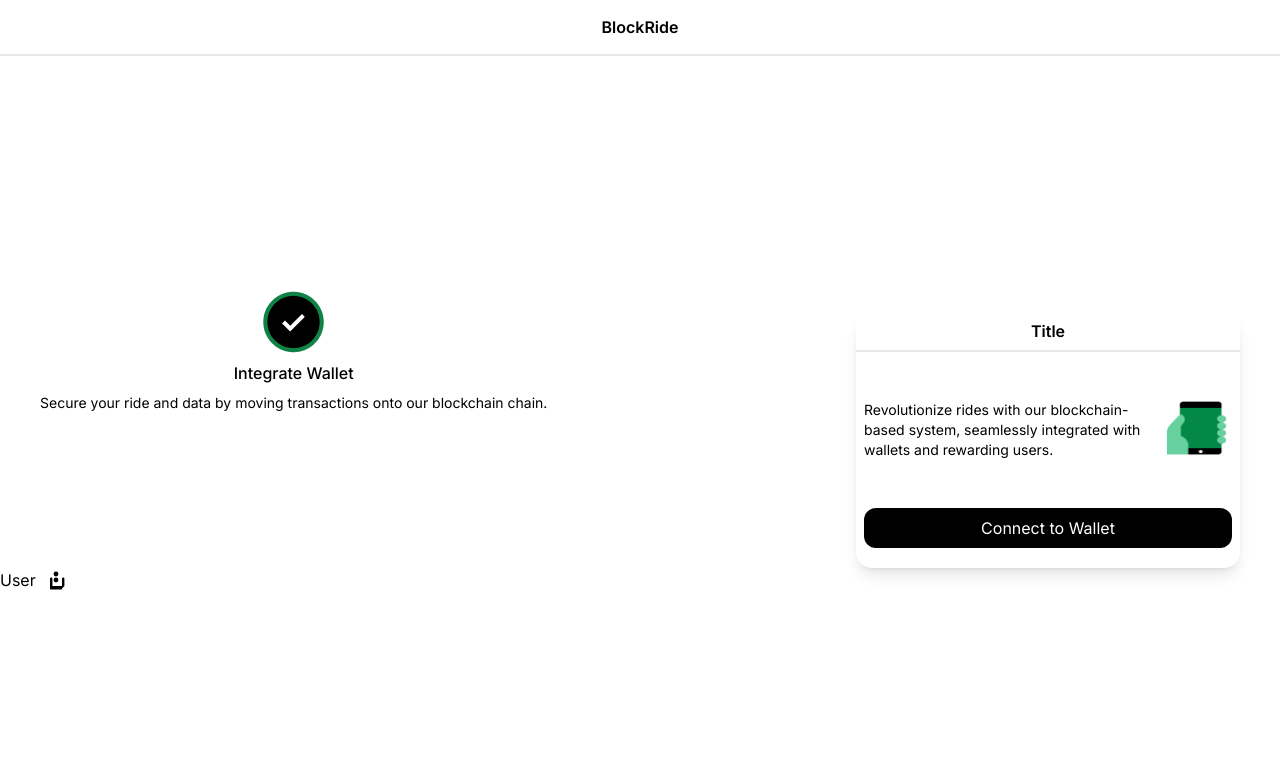
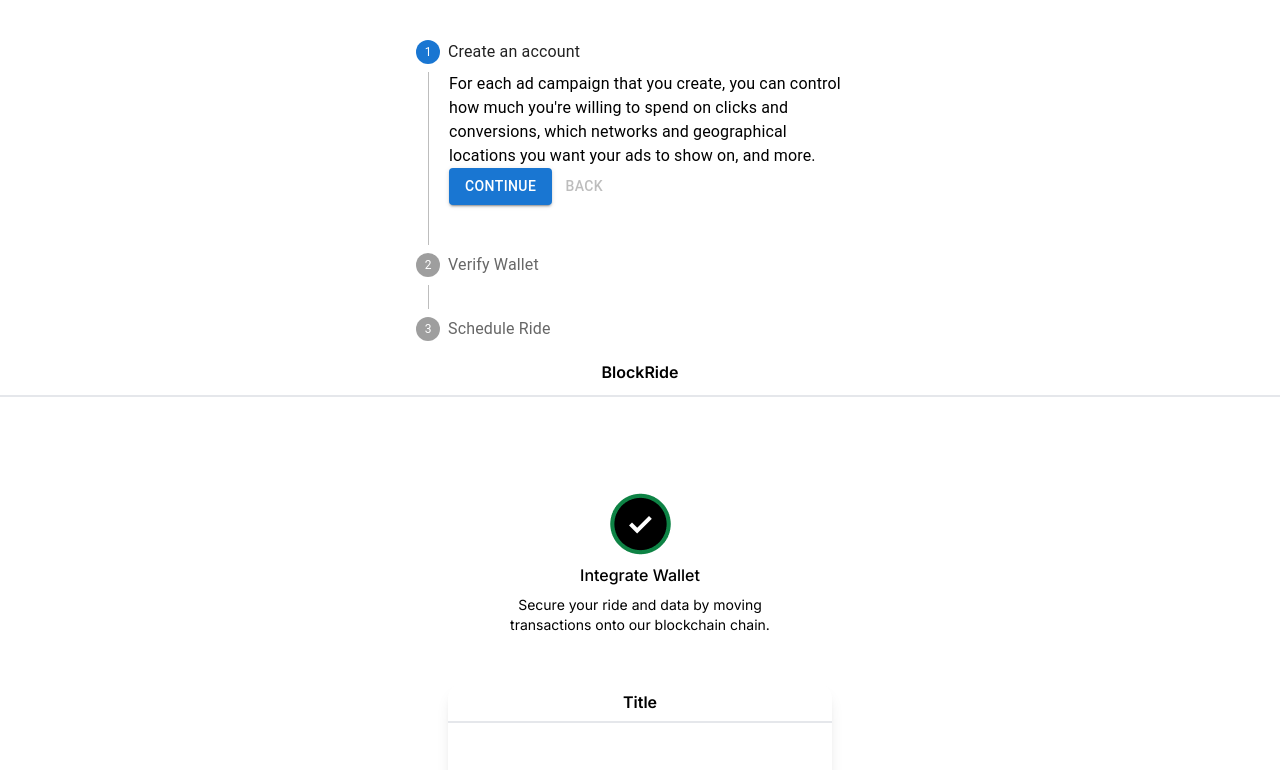
Before and after one commit to parshav92/BlockRide, a Next.js app in the folder trafficpages/trafficnremain/: page / in a window 1280 px wide. Shown: the top 770 px of the page. Built offline with nearby package versions, Linux system fonts and the light colour scheme.

Commit message:
Add Stepper component and update imports and paths in jsconfig.json

```diff
--- a/trafficpages/trafficnremain/jsconfig.json
+++ b/trafficpages/trafficnremain/jsconfig.json
@@ -1,7 +1,10 @@
 {
   "compilerOptions": {
+    "baseUrl": "src/",
     "paths": {
-      "@/*": ["./src/*"]
+      "@/*": ["./src/*"],
+      "@/styles/*": ["styles/*"],
+      "@/components/*": ["components/*"]
     }
   }
 }
--- a/trafficpages/trafficnremain/src/app/page.js
+++ b/trafficpages/trafficnremain/src/app/page.js
@@ -1,16 +1,18 @@
+import { Stepper } from "@mui/material";
 import IntWallet from "../components/IntWallet";
 import Traffictoast from "../components/Traffictoast";
 // import Image from "next/image";
 import ProfileDropdown from "@/components/ProfileDropdown";
+import VerticalLinearStepper from "../components/Stepper";
 
 export default function Home() {
   return (
     <>
       <div>
+        {/* <ProfileDropdown /> */}
         {/* <Traffictoast /> */}
-
+        <VerticalLinearStepper />
         <IntWallet />
-        <ProfileDropdown />
       </div>
     </>
   );
--- a/trafficpages/trafficnremain/src/components/IntWallet.jsx
+++ b/trafficpages/trafficnremain/src/components/IntWallet.jsx
@@ -1,30 +1,39 @@
-import React from 'react'
+import React from "react";
 
 const IntWallet = () => {
   return (
-   <div className='bg-white w-screen'>
-        <div className='w-screen h-14 bottom-1 font-semibold border-b-2 flex justify-center items-center'>
-            <div>BlockRide</div>
+    <div className="bg-white w-screen flex flex-col">
+      <div className="w-screen bottom-1 h-12 font-semibold border-b-2 flex justify-center items-center">
+        <div>BlockRide</div>
+      </div>
+      <div className="flex flex-col items-center px-10 p-24 gap-12 justify-center">
+        <div className="flex flex-col gap-2 md:justify-center items-center">
+          <div>
+            <img src="Group.png" alt="" />
+          </div>
+          <div className=" font-medium">Integrate Wallet</div>
+          <div className="text-sm w-72 text-center">
+            Secure your ride and data by moving transactions onto our blockchain
+            chain.
+          </div>
         </div>
-        <div className='flex md:flex-row flex-col px-10 mt-20 justify-between'>
-            <div className='flex flex-col gap-2 md:justify-center items-center'>
-                <div><img src="Group.png" alt="" /></div>
-                <div className=' font-medium'>Integrate Wallet</div>
-                <div className='text-sm'>Secure your ride and data by moving transactions onto our blockchain chain.</div>
+        <div className="md:w-96 h-64 shadow-lg rounded-2xl">
+          <div className="h-10 bottom-1 font-semibold border-b-2 flex justify-center items-center">
+            Title
+          </div>
+          <div className="flex p-2 mt-10 h-full">
+            <div className="text-base">
+              Revolutionize rides with our blockchain-based system, seamlessly
+              integrated with wallets and rewarding users.
             </div>
-            <div className='md:w-96 h-64 shadow-lg rounded-2xl mt-44'>
-                <div className='h-10 bottom-1 font-semibold border-b-2 flex justify-center items-center'>Title</div>
-                <div className='flex p-2 mt-10'>
-                    <div className='text-sm'>Revolutionize rides with our blockchain-based system, seamlessly integrated with wallets and rewarding users.</div>
-                    <div><img src="phone_info.png" className='w-44 h-14' alt="" /></div>
-                </div>
-                <div className='flex mt-10'>
-                    <button className='bg-black text-white w-full h-10 rounded-xl mx-2 mb-2'>Connect to Wallet</button>
-                </div>
+            <div>
+              <img src="phone_info.png" className="w-44 h-14" alt="" />
             </div>
+          </div>
         </div>
-   </div>
-  )
-}
+      </div>
+    </div>
+  );
+};
 
-export default IntWallet
+export default IntWallet;
--- /dev/null
+++ b/trafficpages/trafficnremain/src/components/Stepper.jsx
@@ -0,0 +1,96 @@
+"use client";
+import * as React from "react";
+import Box from "@mui/material/Box";
+import Stepper from "@mui/material/Stepper";
+import Step from "@mui/material/Step";
+import StepLabel from "@mui/material/StepLabel";
+import StepContent from "@mui/material/StepContent";
+import Button from "@mui/material/Button";
+import Paper from "@mui/material/Paper";
+import Typography from "@mui/material/Typography";
+
+const steps = [
+  {
+    label: "Create an account",
+    description: `For each ad campaign that you create, you can control how much you're willing to spend on clicks and conversions, which networks and geographical locations you want your ads to show on, and more.`,
+  },
+  {
+    label: "Verify Wallet",
+    description:
+      "To complete your registration, verify your wallet by providing necessary details and confirming your identity.",
+  },
+  {
+    label: "Schedule Ride",
+    description: `Schedule your ride by selecting the desired date and time. You can also specify any special requirements or preferences for your journey.`,
+  },
+];
+
+export default function VerticalLinearStepper() {
+  const [activeStep, setActiveStep] = React.useState(0);
+
+  const handleNext = () => {
+    setActiveStep((prevActiveStep) => prevActiveStep + 1);
+  };
+
+  const handleBack = () => {
+    setActiveStep((prevActiveStep) => prevActiveStep - 1);
+  };
+
+  const handleReset = () => {
+    setActiveStep(0);
+  };
+
+  return (
+    <Box className="max-w-md mx-auto mt-8">
+      <Stepper
+        activeStep={activeStep}
+        orientation="vertical"
+        sx={{
+          "& .MuiStepLabel-active, & .MuiStepIcon-active": {
+            color: "black",
+          },
+        }}
+      >
+        {steps.map((step, index) => (
+          <Step key={step.label}>
+            <StepLabel>
+              <Typography className="font-medium">{step.label}</Typography>
+            </StepLabel>
+            <StepContent>
+              <Typography>{step.description}</Typography>
+              <Box className="mb-4">
+                <div>
+                  <Button
+                    variant="contained"
+                    onClick={handleNext}
+                    className="mt-2 mr-2 bg-gray-800 text-white hover:bg-gray-700 focus:ring-gray-500 focus:ring-opacity-50"
+                  >
+                    {index === steps.length - 1 ? "Finish" : "Continue"}
+                  </Button>
+                  <Button
+                    disabled={index === 0}
+                    onClick={handleBack}
+                    className="mt-2 mr-2 text-gray-800 dark:text-gray-400 hover:text-gray-600 dark:hover:text-gray-300 focus:outline-none focus:ring-gray-500 focus:ring-opacity-50"
+                  >
+                    Back
+                  </Button>
+                </div>
+              </Box>
+            </StepContent>
+          </Step>
+        ))}
+      </Stepper>
+      {activeStep === steps.length && (
+        <Paper elevation={0} className="p-4 bg-white text-black ">
+          <Typography>All steps completed</Typography>
+          <Button
+            onClick={handleReset}
+            className="mt-2 mr-2 text-black dark:text-gray-400 hover:text-gray-900 dark:hover:text-gray-900 focus:outline-none focus:ring-gray-500 focus:ring-opacity-50"
+          >
+            Reset
+          </Button>
+        </Paper>
+      )}
+    </Box>
+  );
+}
```
